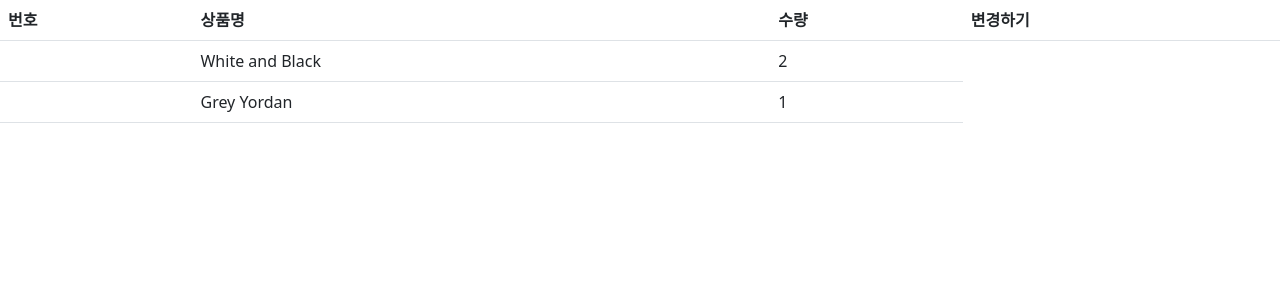
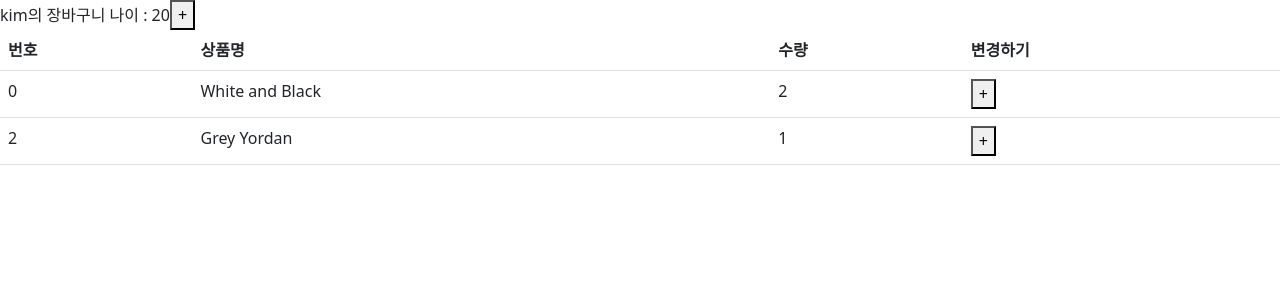
Before and after one commit to KOWOONLEE/shoesshop, a React (Create React App) app: page /cart in a window 1280 px wide. Shown: the top 300 px of the page. Built offline with nearby package versions, Linux system fonts and the light colour scheme.

Commit message:
Rev: redux 연습

```diff
--- a/src/App.js
+++ b/src/App.js
@@ -10,7 +10,7 @@ export const Context1 = createContext();
 
 function App() {
   const [shoes, setShoes] = useState(ShoesData);
-  const [stock, setStock] = useState(10, 11, 12);
+  const [stock, setStock] = useState([10, 11, 12]);
 
   return (
     <BrowserRouter>
--- a/src/pages/Cart.js
+++ b/src/pages/Cart.js
@@ -1,7 +1,11 @@
+import { useState } from "react";
 import { Table } from "react-bootstrap";
-import { useSelector } from "react-redux";
+import { useDispatch, useSelector } from "react-redux";
+import { changeUser, changeAge, changeCount } from "./../store";
 
 function Cart() {
+  const [userId, setUserId] = useState("");
+
   //store안에 있는 모든 state의미
   //const user = useSelector((state)=> {return state.shopUser})
   //이렇게도 가능
@@ -13,8 +17,25 @@ function Cart() {
     return state;
   });
 
+  const dispatch = useDispatch();
+
+  const changeButton = () => {
+    setUserId(user.shopCart.id);
+    if (userId === user.shopCart.id) {
+      dispatch(changeCount());
+    }
+  };
+
   return (
     <>
+      {user.shopUser.name}의 장바구니 나이 : {user.shopUser.age}
+      <button
+        onClick={() => {
+          dispatch(changeAge());
+        }}
+      >
+        +
+      </button>
       <Table>
         <thead>
           <tr>
@@ -27,9 +48,19 @@ function Cart() {
         <tbody>
           {user.shopCart.map((item, i) => (
             <tr value={item.id} key={item.id}>
-              <td>{item.i}</td>
+              <td>{item.id}</td>
               <td>{item.name}</td>
               <td>{item.count}</td>
+              <td>
+                <button
+                  onClick={() => {
+                    changeButton();
+                    // dispatch(changeCount());
+                  }}
+                >
+                  +
+                </button>
+              </td>
             </tr>
           ))}
           {/* <tr>
--- a/src/pages/shoesDetail.js
+++ b/src/pages/shoesDetail.js
@@ -2,17 +2,16 @@ import { useContext, useEffect, useState } from "react";
 import { useParams } from "react-router-dom";
 import styled from "styled-components";
 import { Nav } from "react-bootstrap";
-import {Context1} from './../App.js'
+import { Context1 } from "./../App.js";
 
 function ShoesDetail({ shoes }) {
-
-  const {stock}= useContext(Context1)
+  const { stock } = useContext(Context1);
 
   const [event, setEvent] = useState(true);
   const [menuTab, setMenuTab] = useState(0);
   const { id } = useParams();
 
-  const originId = shoes.find((shoe) => shoe.id == id);
+  const originId = shoes.find((shoe) => shoe.id === id);
 
   useEffect(() => {
     const eventPopup = setTimeout(() => {
@@ -31,6 +30,7 @@ function ShoesDetail({ shoes }) {
           {stock}
           <div className="col-md-6">
             <img
+              alt="shoesImg"
               src="https://codingapple1.github.io/shop/shoes1.jpg"
               width="100%"
             />
@@ -95,8 +95,12 @@ function TabContent({ menuTab }) {
 
   // useEffect 사용하여 탭이 변경될때마다 코드 실행 (end를 뗐다가 붙였다가)되도록 만듬
   useEffect(() => {
-    setTimeout(() => {setFade("end")}, 100);
-    return () => {setFade("")};
+    setTimeout(() => {
+      setFade("end");
+    }, 100);
+    return () => {
+      setFade("");
+    };
   }, [menuTab]);
 
   return (
--- a/src/store.js
+++ b/src/store.js
@@ -4,20 +4,43 @@ const shopUser = createSlice({
   //state 이름
   name: "user",
   //key
-  initialState: "kim",
+  initialState: { name: "kim", age: 20 },
+  reducers: {
+    changeUser(state) {
+      return { name: "park", age: 20 };
+      // state.name = 'park' 직접 수정 가능
+    },
+    changeAge(state) {
+      state.age += 1;
+    },
+    //파라미터 문법 사용하기
+    // changeAge(state, action) { //state변경함수를 action이라고 함
+    //   state.age += action.payload;
+    // },
+  },
 });
-
+// changeAge(10)
+// changeAge(100)
 const shopCart = createSlice({
   name: "cart",
   initialState: [
     { id: 0, name: "White and Black", count: 2 },
     { id: 2, name: "Grey Yordan", count: 1 },
   ],
+  reducers: {
+    changeCount(state) {
+      return state.count + 1;
+      // state.count += 1;
+    },
+  },
 });
+
+export let { changeUser } = shopUser.actions;
+export let { changeCount } = shopCart.actions;
+export let { changeAge } = shopUser.actions;
 
 export default configureStore({
   //위에 등록한거 가져와야함.
-
   reducer: {
     shopUser: shopUser.reducer,
     shopCart: shopCart.reducer,
```
